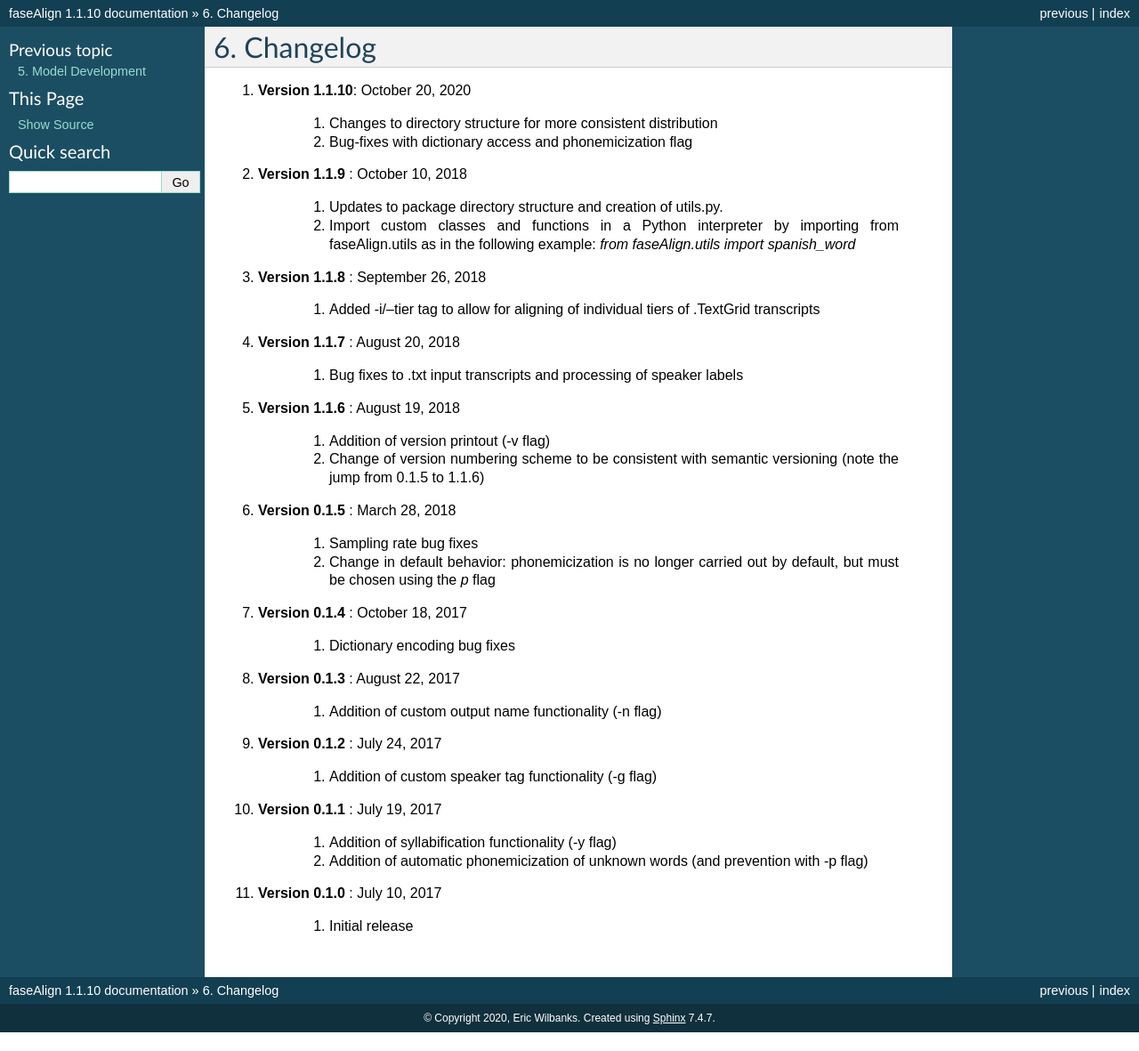
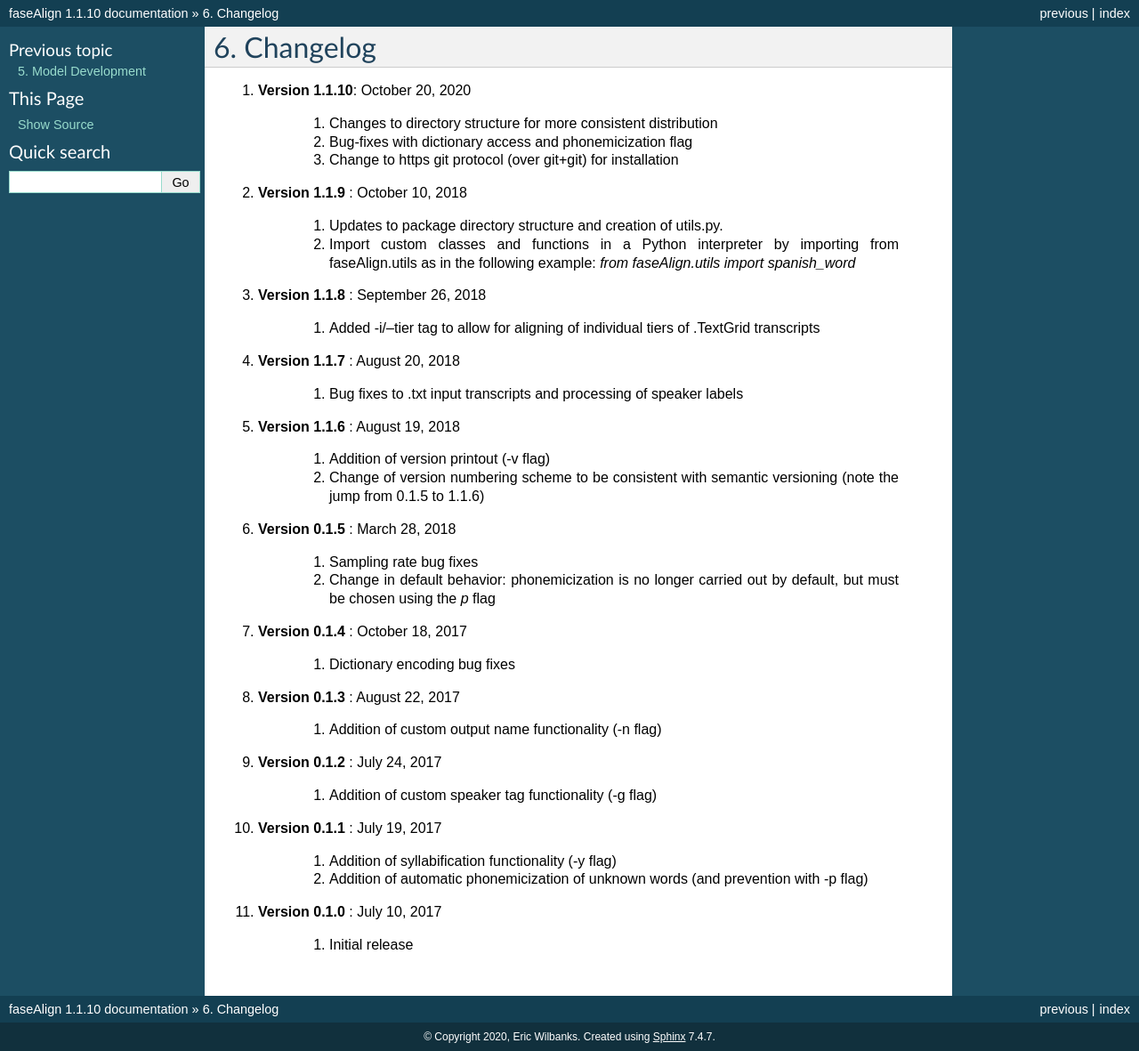
Before and after one commit to EricWilbanks/faseAlign, a Sphinx documentation site: the page built from docs/changelog.rst, in a window 1280 px wide. Shown: the whole page at 89% size. Built offline with Sphinx 7.4.7, drawn with Linux system fonts in a browser that asks for light colours; before the commit the page ends 1160 px from its top, so only the background shows below that.

Commit message:
updating most recent changelog entry

```diff
--- a/docs/changelog.rst
+++ b/docs/changelog.rst
@@ -7,6 +7,7 @@ Changelog
 
 		#. Changes to directory structure for more consistent distribution
 		#. Bug-fixes with dictionary access and phonemicization flag
+		#. Change to https git protocol (over git+git) for installation
 
 #. **Version 1.1.9** : October 10, 2018
 
```
